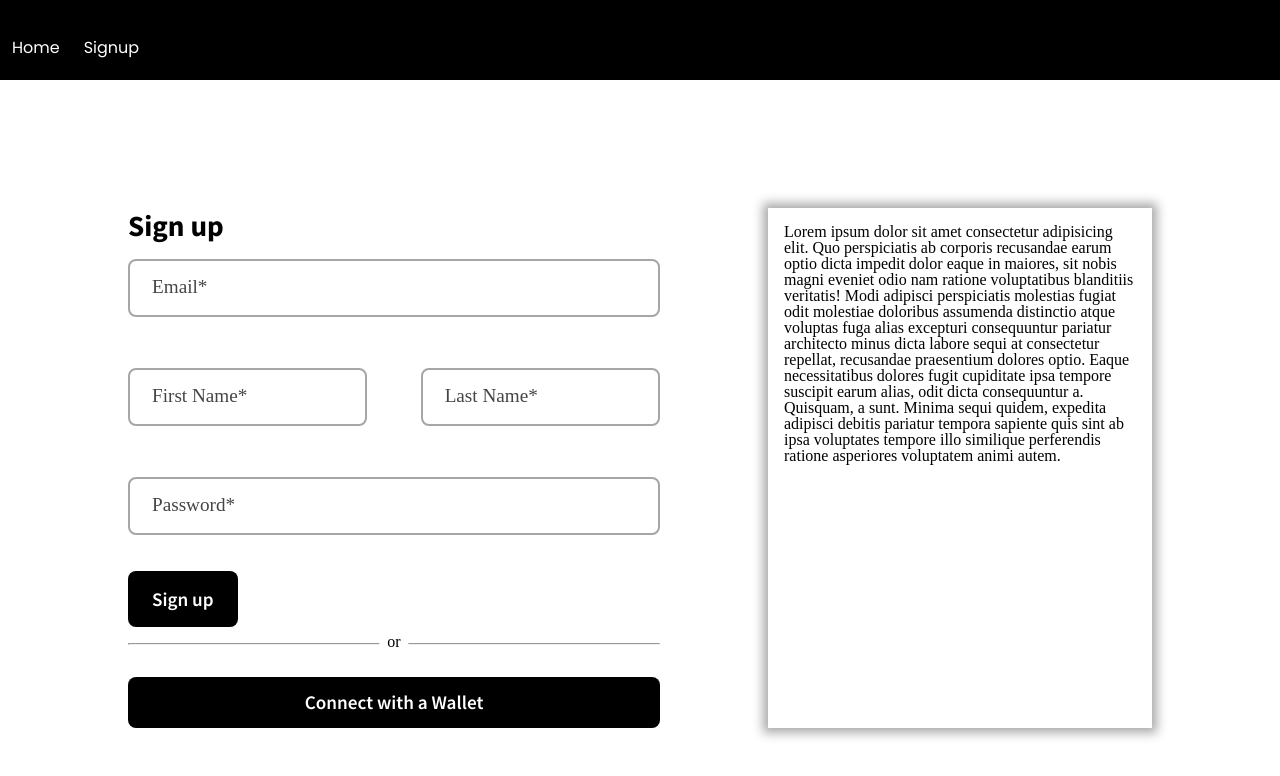
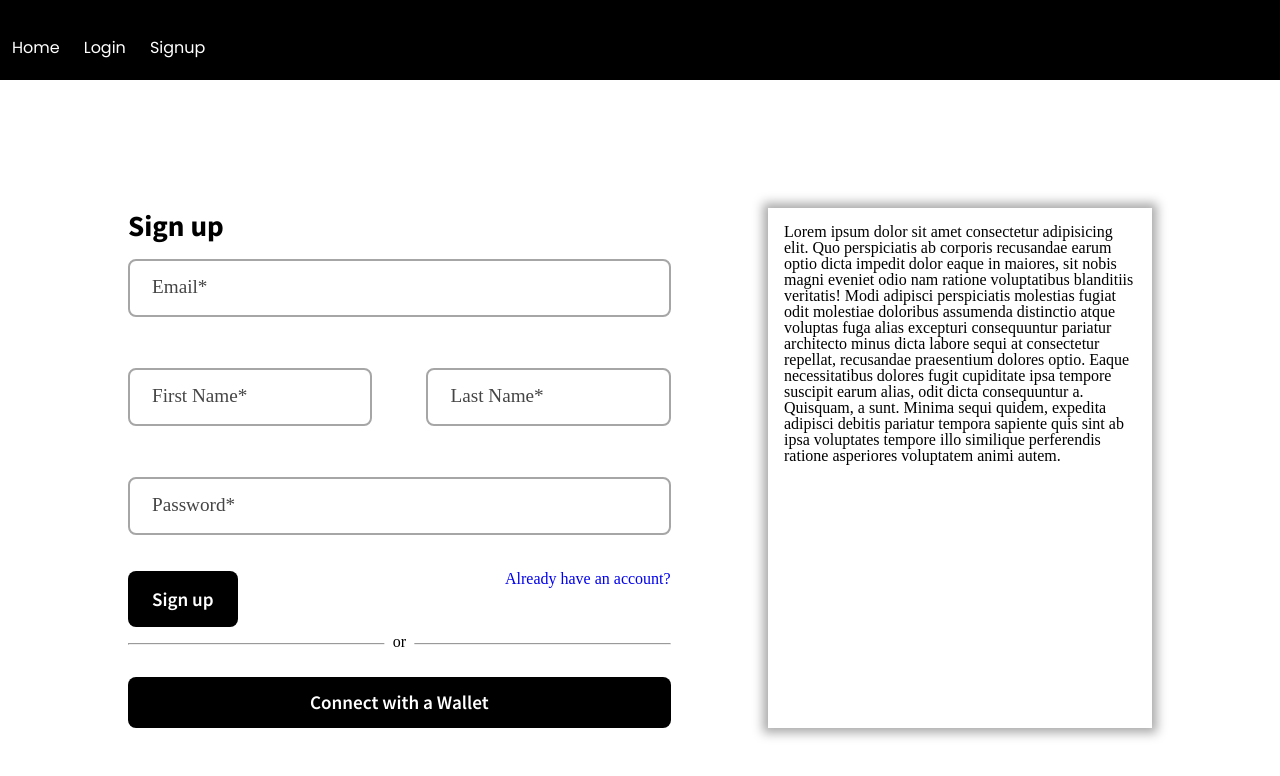
Before and after one commit to kekigible/kekigible, a Next.js app in the folder web/: page /signup in a window 1280 px wide. Shown: the top 776 px of the page. Built offline with nearby package versions, Linux system fonts and the light colour scheme.

Commit message:
added login page and added more freedom to Input component

```diff
--- a/web/components/input/input.tsx
+++ b/web/components/input/input.tsx
@@ -1,13 +1,22 @@
 
 import styles from "./input.module.scss"
 
-const Input = ({type, id, label}:formInputProp) =>{
+const defaultProp: formInputProp ={
+    type:"text",
+    label:"Text",
+    id:"text",
+    required:false,
+}
+
+const Input = ({type, id, label, required}:formInputProp) =>{
     return (
         <div className={styles.inputContainer}>
-            <input type={type} id={id} className={styles.input} autoComplete="off" placeholder=""/>
+            <input type={type} id={id} className={styles.input} autoComplete="off" placeholder="" required={required} />
             <label htmlFor={id} className={styles.label}>{label}</label>
         </div>
     )
 }
 
+Input.defaultProps=defaultProp;
+
 export default Input;
--- a/web/components/navbar/navbar.tsx
+++ b/web/components/navbar/navbar.tsx
@@ -13,6 +13,11 @@ const Navbar = () =>{
                         </Link>
                     </li>
                     <li className={styles.link}>
+                        <Link href="./login">
+                            <a>Login</a>
+                        </Link>
+                    </li>
+                    <li className={styles.link}>
                         <Link href="./signup">
                             <a>Signup</a>
                         </Link>
--- a/web/data/index.d.ts
+++ b/web/data/index.d.ts
@@ -2,4 +2,5 @@ interface formInputProp {
   type: string;
   label: string;
   id: string;
+  required?: boolean;
 }
--- a/web/pages/signup.tsx
+++ b/web/pages/signup.tsx
@@ -21,19 +21,20 @@ const Signup = () =>{
             <h2 className={styles.title}>Sign up</h2>
             <form action="#" className={styles.form}>
                 <div className={styles.email}>
-                    <Input type="email" id="email" label="Email*"/>
+                    <Input type="email" id="email" label="Email*" required={true}/>
                 </div>
                 <div className={styles.firstname}>
-                    <Input type="text" id="firstname" label="First Name*" />
+                    <Input type="text" id="firstname" label="First Name*" required={true}/>
                 </div>
                 <div className={styles.lastname}>
-                    <Input type="text" id="lastname" label="Last Name*" />
+                    <Input type="text" id="lastname" label="Last Name*"  required={true}/>
                 </div>
                 <div className={styles.password}>
-                    <Input type="password" id="password" label="Password*" />
+                    <Input type="password" id="password" label="Password*" required={true} />
                 </div>
 
                 <input type="submit" name="submit" value="Sign up" onSubmit={()=>{}} />
+                <Link href="./login"><a>Already have an account?</a></Link>
             </form>
             <br />
             <hr />
--- /dev/null
+++ b/web/styles/login.module.scss
@@ -0,0 +1,64 @@
+@import url('https://fonts.googleapis.com/css2?family=Source+Sans+Pro:wght@200;300;400;600;700&display=swap');
+
+.main{
+    display: flex;
+    justify-content: space-around;
+}
+
+.formContainer{
+    padding: clamp(1rem, 10vw, 10rem );
+    max-width: 70rem;
+    .title{
+        font-family: 'Source Sans Pro', sans-serif;
+        font-weight: 700;
+        font-size: 1.825rem;
+        line-height: 1.2;
+    }
+
+    .form{
+        display: flex;
+        flex-wrap: wrap;
+        justify-content: space-between;
+        .email{
+            flex-basis: 100%;
+        }
+        .password{
+            flex-basis: 100%;
+        }
+        input[type=submit]{
+            background-color: #000;
+            color: #fff;
+            font-family:'Source Sans Pro', sans-serif;
+            font-size: 1.2rem;
+            font-weight: 600;
+            padding: 1rem 1.5rem;
+            border: none;
+            border-radius: .5rem;
+
+            &:hover{
+                cursor: pointer;
+            }
+        }
+    }
+    .formSeperator{
+        position:relative;
+        display:inline-block ;
+        color:#000000;
+        background-color: #ffffff;
+        margin-left: 50%;
+        padding: .5rem;
+        transform: translate(-50%,-60%);
+    }
+    .walletLink{
+        background-color: #000;
+        width: 100%;
+        font-family: 'Source Sans Pro', sans-serif;
+        font-weight: 600;
+        font-size: 1.2rem;
+        text-align: center;
+        color: #fff;
+        padding: 1rem;
+        border-radius: .5rem;
+        cursor: pointer;
+    }
+}
```
Also changed, not shown: web/pages/login.tsx (added, +46 -0 lines).
